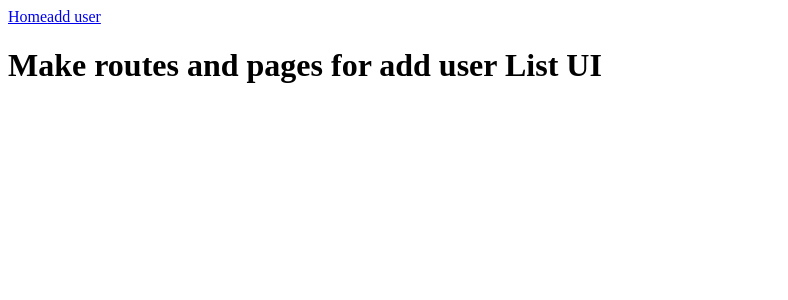
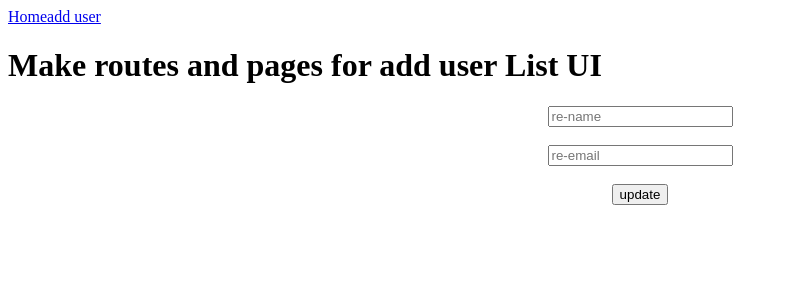
Before and after one commit to Sonukumar201995/react_practice-02, a React (Vite) app: page /edit/1 in a window 1280 px wide. Shown: the top 300 px of the page, without its empty margins (0-788 px from the left). Built offline with nearby package versions, Linux system fonts and the light colour scheme; no server answers.

Commit message:
update/put method api

```diff
--- a/src/App.jsx
+++ b/src/App.jsx
@@ -1,6 +1,7 @@
 import {Routes,Route,NavLink} from "react-router"
 import UserList from "./UserList";
 import { AddUser } from "./AddUser";
+import { EditUser } from "./EditUser";
 
 function App() {
 
@@ -15,6 +16,7 @@ function App() {
       <Routes>
         <Route path="/" element={<UserList/>}/>
         <Route path="/add" element={<AddUser/>}/>
+        <Route path="/edit/:id" element={<EditUser/>}/>
       </Routes>
     </>
   );
--- /dev/null
+++ b/src/EditUser.jsx
@@ -0,0 +1,51 @@
+import { useEffect, useState } from "react";
+import { useParams } from "react-router"
+
+export function EditUser()
+{
+
+    const [name,setName]=useState('');
+    const [email,setEmail]=useState('')
+
+    const {id}=useParams();
+    console.log(id)
+
+
+    useEffect(()=>{
+        getUserData()
+    },[])
+
+    const getUserData=async()=>{
+        const url="http://localhost:3000/users/"+id;
+        let response=await fetch (url);
+        response=await response.json();
+        setName(response.name);
+        setEmail(response.email);
+    }
+
+    const updateData=async()=>{
+        const url = "http://localhost:3000/users/" + id;
+        console.log(name,email);
+
+        let response=await fetch(url,{
+            method:"PUT",
+            body:JSON.stringify({name,email})
+        })
+        response=await response.json();
+        if(response)
+        {
+            alert("data updated")
+        }
+    }
+    return(
+        <>
+        <div style={{textAlign:"center"}}>
+            <input type="text" value={name} onChange={(event)=>setName(event.target.value)} placeholder="re-name"/>
+            <br /><br />
+            <input type="text" value={email} onChange={(event)=>setEmail(event.target.value)} placeholder="re-email"/>
+            <br /><br />
+            <button onClick={updateData}>update</button>
+        </div>
+        </>
+    )
+}
--- a/src/UserList.jsx
+++ b/src/UserList.jsx
@@ -1,13 +1,16 @@
 import { useEffect, useState } from "react";
+import { useNavigate } from "react-router";
 
 function UserList() {
 
   const [users, setUsers] = useState([]);
+  const navigate=useNavigate();
 
   useEffect(() => {
     userData();
   }, []);
 
+  // get method
   let userData = async () => {
     const url = "http://localhost:3000/users";
     const response = await fetch(url);
@@ -16,7 +19,7 @@ function UserList() {
     console.log(data);
   };
 
-
+// delete
   let deleteData=async(id)=>{
     let url="http://localhost:3000/users";
     let response=await fetch(url+"/"+id,{
@@ -29,6 +32,11 @@ function UserList() {
       userData();
     }
   }
+
+  //
+  let editData=(id)=>{
+      navigate("/edit/"+id)
+  }
   return (
     <>
       {
@@ -36,6 +44,7 @@ function UserList() {
           <div key={index}>
            <h4>{user.name}</h4>
           <button onClick={()=>deleteData(user.id)}>Delete</button>
+          <button onClick={()=>editData(user.id)}>Edit</button>
           </div>
         ))
       }
```
